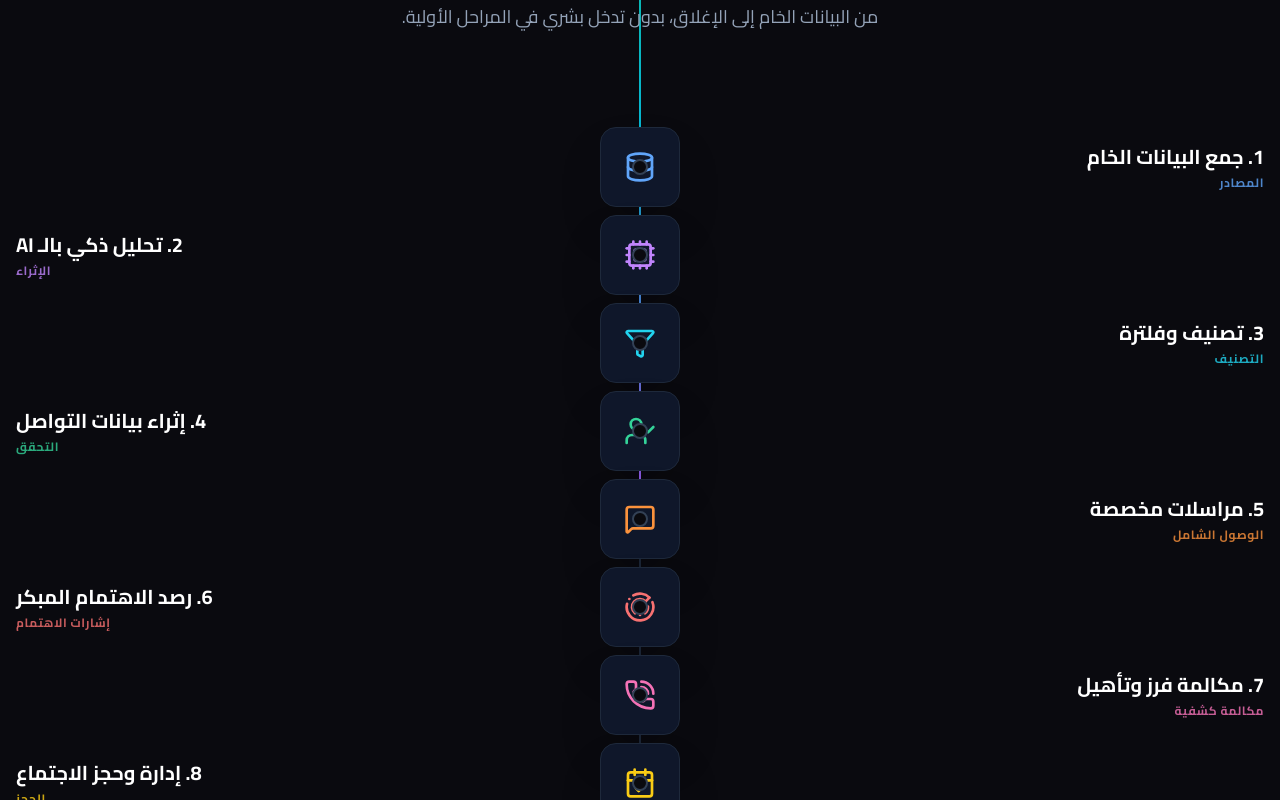
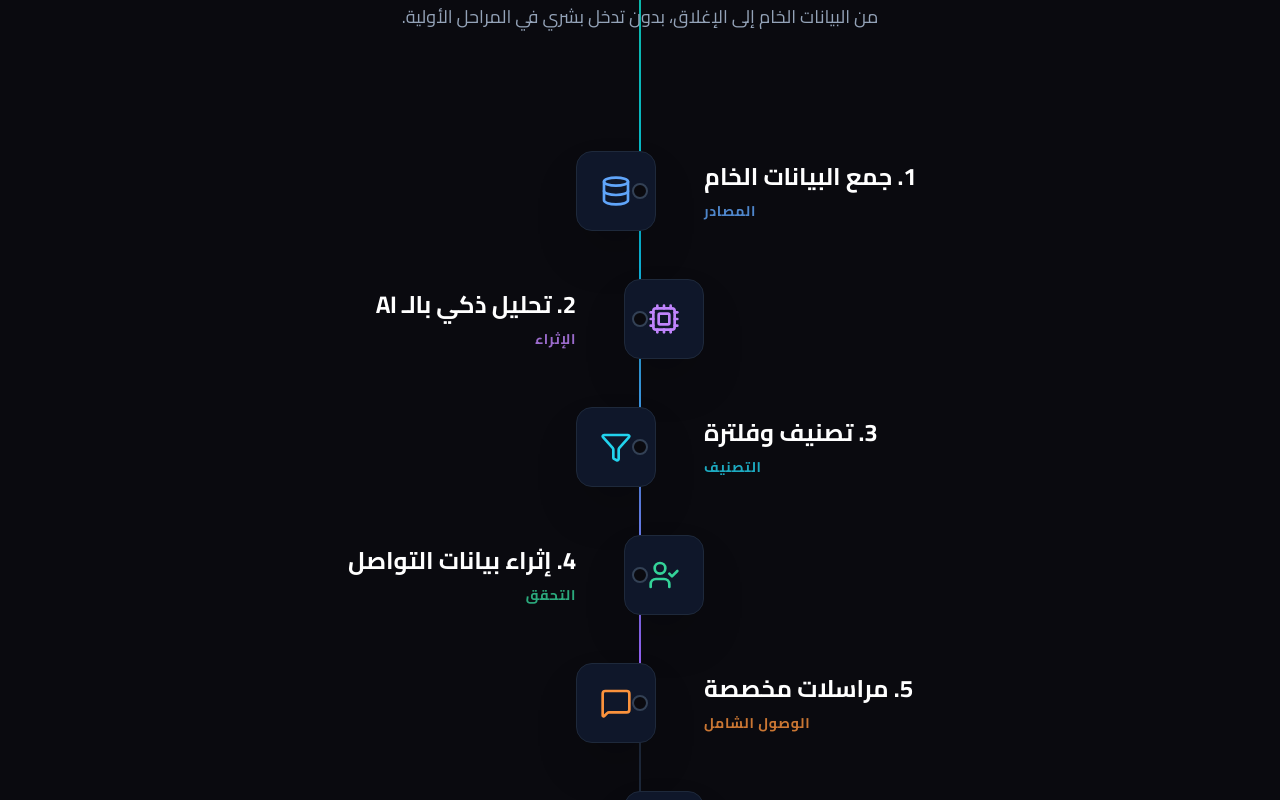
Before and after one commit to biznesclinicsgpt-png/monafsat-test-leads, a React (Vite) app: page /investment in a window 1280 px wide. Shown: the part 2800-3600 px from the top of the page. Built offline with nearby package versions, Linux system fonts and the light colour scheme; no server answers.

Commit message:
fix(ui): improve journey timeline spacing and alignment

```diff
--- a/components/Investment/JourneyTimeline.tsx
+++ b/components/Investment/JourneyTimeline.tsx
@@ -25,7 +25,7 @@ export const JourneyTimeline = () => {
     return (
         <section className="py-32 bg-[#0a0a0f] relative overflow-hidden" ref={containerRef}>
             {/* Connecting Circuit Line Background */}
-            <div className="absolute left-1/2 -translate-x-1/2 top-0 button-0 w-[2px] h-full bg-slate-800">
+            <div className="absolute left-1/2 -translate-x-1/2 top-0 bottom-0 w-[2px] h-full bg-slate-800">
                 <motion.div
                     style={{ scaleY: scrollYProgress }}
                     className="absolute top-0 left-0 w-full h-full bg-gradient-to-b from-emerald-500 via-cyan-500 to-purple-500 origin-top"
@@ -56,7 +56,7 @@ export const JourneyTimeline = () => {
                     </p>
                 </div>
 
-                <div className="relative flex flex-col gap-2">
+                <div className="relative flex flex-col gap-8 md:gap-0">
                     {STEPS.map((step, idx) => (
                         <motion.div
                             key={idx}
@@ -64,21 +64,21 @@ export const JourneyTimeline = () => {
                             whileInView={{ opacity: 1, scale: 1 }}
                             viewport={{ once: true, margin: "-100px" }}
                             transition={{ duration: 0.5, delay: idx * 0.1 }}
-                            className={`flex items-center gap-2 ${idx % 2 === 0 ? 'md:flex-row' : 'md:flex-row-reverse'} flex-col relative group`}
+                            className={`flex items-center gap-6 ${idx % 2 === 0 ? 'md:flex-row' : 'md:flex-row-reverse'} flex-col relative group md:h-32`}
                         >
                             {/* Circuit Node Point */}
-                            <div className="absolute left-1/2 -translate-x-1/2 w-4 h-4 rounded-full bg-[#0a0a0f] border-2 border-slate-700 z-20 group-hover:border-emerald-500 transition-colors">
+                            <div className="absolute left-1/2 -translate-x-1/2 w-4 h-4 rounded-full bg-[#0a0a0f] border-2 border-slate-700 z-20 group-hover:border-emerald-500 transition-colors hidden md:block">
                                 <div className="absolute inset-0 bg-emerald-500/50 rounded-full animate-ping opacity-0 group-hover:opacity-100" />
                             </div>
 
                             {/* Text Content */}
-                            <div className={`flex-1 ${idx % 2 === 0 ? 'md:text-right' : 'md:text-left'} text-center`}>
-                                <h3 className="text-xl font-bold text-white mb-1 group-hover:text-emerald-400 transition-colors">{step.title}</h3>
-                                <p className={`font-bold text-xs ${step.color} opacity-80 uppercase tracking-wider`}>{step.desc}</p>
+                            <div className={`flex-1 ${idx % 2 === 0 ? 'md:text-left' : 'md:text-right'} text-center px-6`}>
+                                <h3 className="text-xl md:text-2xl font-bold text-white mb-2 group-hover:text-emerald-400 transition-colors">{step.title}</h3>
+                                <p className={`font-bold text-sm ${step.color} opacity-80 uppercase tracking-wider`}>{step.desc}</p>
                             </div>
 
                             {/* Icon Card */}
-                            <div className="w-20 h-20 rounded-2xl bg-slate-900 border border-slate-800 flex items-center justify-center relative z-10 group-hover:scale-110 transition-transform duration-300 shadow-2xl">
+                            <div className="w-20 h-20 rounded-2xl bg-slate-900 border border-slate-800 flex items-center justify-center relative z-10 group-hover:scale-110 transition-transform duration-300 shadow-2xl shrink-0">
                                 <div className={`absolute inset-0 rounded-2xl ${step.bg} opacity-0 group-hover:opacity-100 transition-opacity duration-300`} />
                                 <div className={`absolute -inset-[1px] rounded-2xl ${step.border} opacity-0 group-hover:opacity-100 transition-opacity duration-300 blur-sm`} />
                                 <step.icon className={`w-8 h-8 ${step.color}`} />
```
